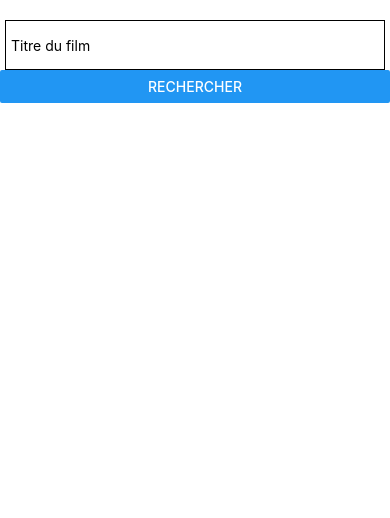
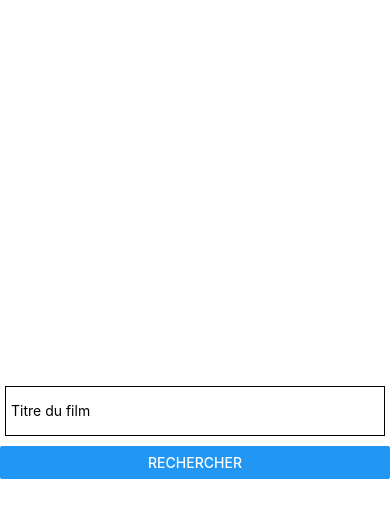
Before and after one commit to JoUnicorn/react-native, a React Native app: screen / in a window 390 px wide. Shown: the top 518 px of the page. Built offline with nearby package versions, Linux system fonts and the light colour scheme.

Commit message:
style change

```diff
--- a/Components/Search.js
+++ b/Components/Search.js
@@ -6,15 +6,20 @@ import { StyleSheet, View, TextInput, Button } from 'react-native'
 class Search extends React.Component {
   render() {
       return (
-          <View style={{ marginTop: 20 }}>
-              <TextInput style={styles.textinput} placeholder='Titre du film'/>
-              <Button style={{ height: 50 }} title='Rechercher' onPress={() => {}}/>
-          </View>
+        <View style={styles.main_container}>
+          <TextInput style={[styles.textinput, { marginBottom: 10 }]} placeholder='Titre du film'/>
+          <Button style={{ height: 50 }} title='Rechercher' onPress={() => {}}/>
+        </View>
       )
    }
 }
 
 const styles = StyleSheet.create({
+  main_container: {
+    flex: 1,
+    justifyContent: 'center',
+    marginTop: 20
+  },
   textinput: {
     marginLeft: 5,
     marginRight: 5,
```
